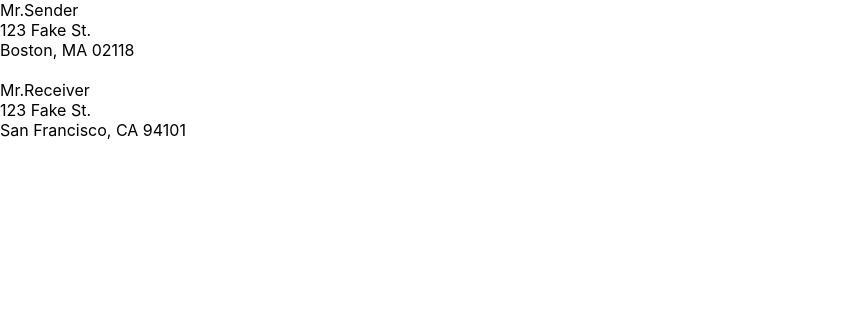
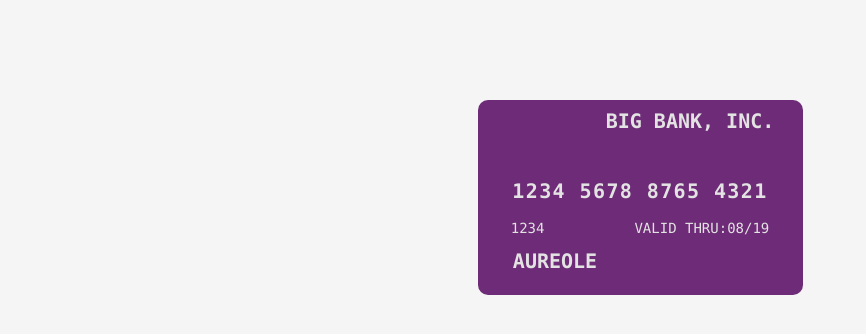
Before and after one commit to 0xAureoleNode/pure-react-propTypes-Exercise, a React (Create React App) app: page / in a window 1280 px wide. Shown: the top 334 px of the page, without its empty margins (0-866 px from the left). Built offline with nearby package versions, Linux system fonts and the light colour scheme.

Commit message:
exercise 3

```diff
--- a/src/App.css
+++ b/src/App.css
@@ -1,38 +1,57 @@
-.App {
-  text-align: center;
+* {
+  box-sizing: border-box;
+  font-family: 'Consolas', monospace;
+  font-size: 14px;
 }
 
-.App-logo {
-  height: 40vmin;
-  pointer-events: none;
+.container {
+  background: whitesmoke;
+  bottom: 0;
+  color: #e3e3e3;
+  display: block;
+  left: 0;
+  padding-top: 40px;
+  position: absolute;
+  right: 0;
+  text-align: center;
+  top: 0;
 }
 
-@media (prefers-reduced-motion: no-preference) {
-  .App-logo {
-    animation: App-logo-spin infinite 20s linear;
-  }
+.cc {
+  background-color: #6e2b77;
+  border-radius: 10px;
+  display: block;
+  height: 195px;
+  width: 325px;
+  text-transform: uppercase;
+  margin: 60px auto;
+  font-size: 30px;
 }
 
-.App-header {
-  background-color: #282c34;
-  min-height: 100vh;
-  display: flex;
-  flex-direction: column;
-  align-items: center;
-  justify-content: center;
-  font-size: calc(10px + 2vmin);
-  color: white;
+.mastercard {
+  font-weight: bold;
+  font-size: 20px;
+  margin-left: 100px;
 }
 
-.App-link {
-  color: #61dafb;
+.cc-number {
+  letter-spacing: 0.1rem;
+  font-weight: bold;
+  font-size: 20px;
 }
 
-@keyframes App-logo-spin {
-  from {
-    transform: rotate(0deg);
-  }
-  to {
-    transform: rotate(360deg);
-  }
+.cc-code {
+  margin-right: 90px;
+  margin-bottom: 50px;
+  width: 30px;
+  height: 30px;
 }
+
+.cc-name {
+  margin-right: 170px;
+  margin-bottom: 50px;
+  width: 30px;
+  height: 30px;
+  font-weight: bold;
+  font-size: 20px;
+}
--- a/src/App.js
+++ b/src/App.js
@@ -1,43 +1,36 @@
+import './App.css';
+
 const App = () => {
+  return <Card CreditCard={CreditCard} />;
+};
+
+const Card = ({ CreditCard }) => {
+  const { name, number, code, validThru, date, holder_name } = CreditCard;
   return (
-    <div>
-      <Envelope toMessage={toPerson} fromMessage={fromPerson} />
+    <div className="container">
+      <div className="cc">
+        <span className="mastercard">{name}</span>
+        <br />
+        <br />
+        <span className="cc-number">{number}</span>
+        <br />
+        <span className="cc-code">{code}</span>
+        <span className="cc-validThru">{validThru}</span>
+        <span className="cc-date">{date}</span>
+        <br />
+        <span className="cc-name">{holder_name}</span>
+      </div>
     </div>
   );
 };
 
-const Envelope = ({ toMessage, fromMessage }) => {
-  return (
-    <div>
-      <AddressLabel person={toMessage} />
-      <br />
-      <AddressLabel person={fromMessage} />
-    </div>
-  );
-};
-
-const AddressLabel = ({ person }) => {
-  const { name, address, postCode } = person;
-  return (
-    <div>
-      {name}
-      <br />
-      {postCode}
-      <br />
-      {address}
-    </div>
-  );
-};
-
-const toPerson = {
-  name: 'Mr.Sender',
-  postCode: '123 Fake St.',
-  address: 'Boston, MA 02118',
-};
-const fromPerson = {
-  name: 'Mr.Receiver',
-  postCode: '123 Fake St.',
-  address: 'San Francisco, CA 94101',
+const CreditCard = {
+  name: 'Big Bank, Inc.',
+  number: '1234 5678 8765 4321',
+  code: '1234',
+  validThru: 'VALID THRU:',
+  date: '08/19',
+  holder_name: 'Aureole',
 };
 
 export default App;
```
